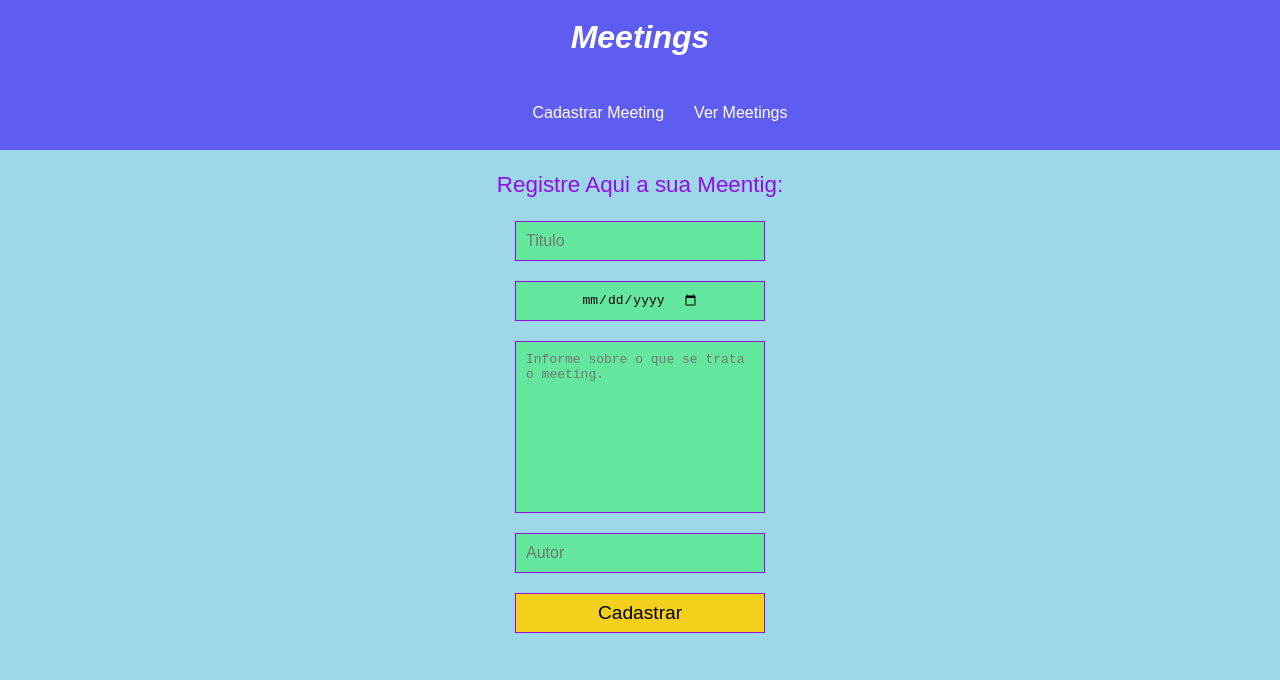
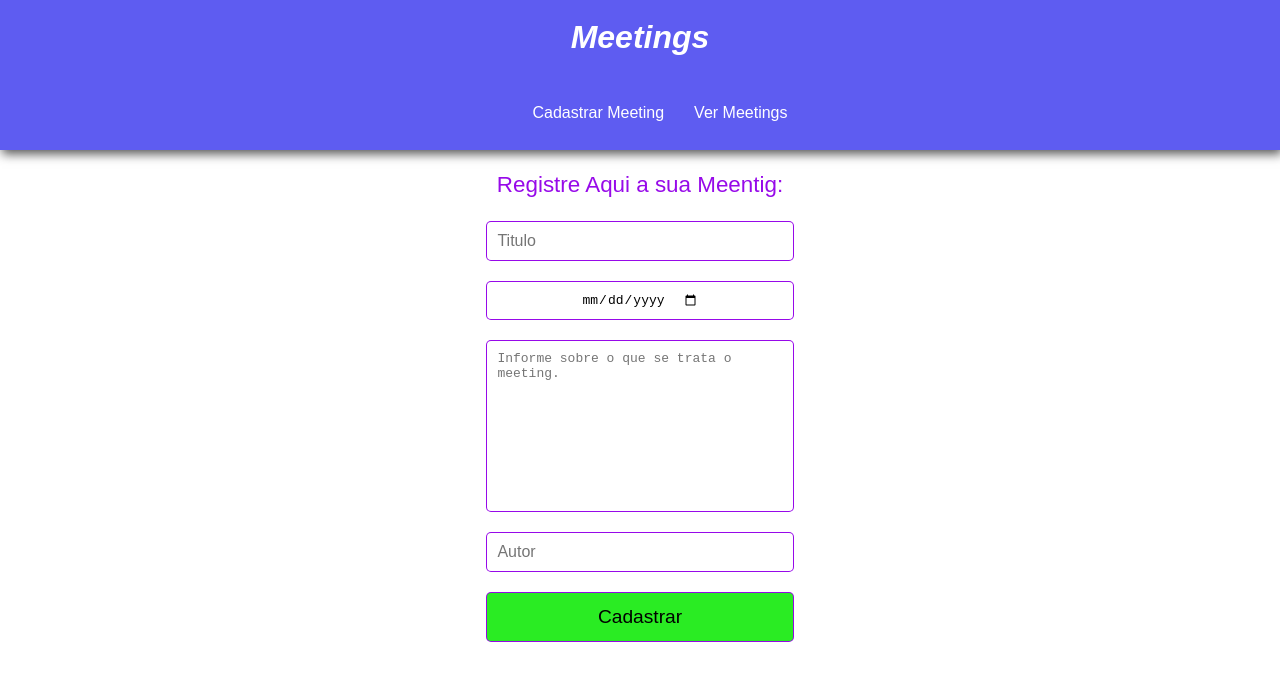
Before and after one commit to IsaiasLuiz/front-end-meetings, a React (Create React App) app: page / in a window 1280 px wide. Shown: the top 680 px of the page. Built offline with nearby package versions, Linux system fonts and the light colour scheme.

Commit message:
Refatorando cores

```diff
--- a/src/App.css
+++ b/src/App.css
@@ -2,6 +2,5 @@
 	width: 100vw;
 	min-height: 100vh;
 	box-sizing: border-box;
-	background: #77cadfb9;
 	overflow-x: unset;
 }
--- a/src/App.js
+++ b/src/App.js
@@ -6,7 +6,6 @@ class App extends Component {
 	render() {
 		return (
 			<div className="App">
-				{/* <TopBar /> */}
 				<Routes />
 			</div>
 		);
--- a/src/components/meetingCard/MeetingCard.jsx
+++ b/src/components/meetingCard/MeetingCard.jsx
@@ -6,9 +6,13 @@ export default class MeetingCard extends Component {
 	render() {
 		return (
 			<div className="meeting-card">
-				<p>Titulo: {this.props.data.title}</p>
-				<p>Data: {moment(this.props.data.date, 'YYYY/MM/DD').format('DD/MM/YYYY')}</p>
-				<p>Descrição: {this.props.data.description}</p>
+				<h2>
+					{this.props.data.title}
+					<p>
+						{moment(this.props.data.date, 'YYYY/MM/DD').format('DD/MM/YYYY')}
+					</p>
+				</h2>
+				<p>{this.props.data.description}</p>
 				<p>Autor: {this.props.data.author}</p>
 			</div>
 		);
--- a/src/components/meetingCard/meetingCard.css
+++ b/src/components/meetingCard/meetingCard.css
@@ -1,15 +1,34 @@
 .meeting-card {
-	border-radius: 10px;
+	border-radius: 5px;
 	display: flex;
-	width: 420px;
-	min-height: 350px;
+	width: 320px;
+	min-height: 250px;
 	flex-direction: column;
-	background: rgba(255, 105, 180, 0.432);
 	margin: 10px 10px 10px 10px;
+	box-shadow: 1px 0px 5px 1px rgb(155, 152, 152);
+	cursor: pointer;
+}
+
+.meeting-card h2 {
+	font-size: 1.2em;
+	font-weight: 900;
+	text-align: center;
+	color: #186481;
+}
+
+.meeting-card h2 p {
+	font-size: 0.6em;
+	margin: 5px;
 }
 
 .meeting-card p {
-	color: #fff;
+	font-size: 1em;
+	color: #186481;
 	margin: 20px 0 20px 10px;
 	word-wrap: break-word;
+	text-align: center;
 }
+
+.meeting-card:hover {
+	box-shadow: 2px 1px 5px rgb(155, 152, 152);
+}
--- a/src/components/topBar/topBar.css
+++ b/src/components/topBar/topBar.css
@@ -4,6 +4,7 @@
 	background: #5e5cf1;
 	color: #fff;
 	margin: 0;
+	box-shadow: 2px 4px 10px #555;
 }
 
 .title {
--- a/src/pages/registerMeeting/RegisterMeeting.jsx
+++ b/src/pages/registerMeeting/RegisterMeeting.jsx
@@ -1,5 +1,6 @@
 import React, { Component } from 'react';
 import API from '../../services/API';
+import moment from 'moment';
 import Loanding from '../../components/loanding';
 import Notification from '../../components/notification';
 import './registerMeeting.css';
@@ -8,6 +9,8 @@ const MEETING_REGISTERED = 'Meeting Registrada!!';
 
 const MEETING_NOT_REGISTERED =
 	'Ocorreu um Erro Durante o Registro!! Tente Novamente!';
+
+const DATE_INVALID = 'Data não pode ser inferior a hoje!';
 
 export default class RegisterMeeting extends Component {
 	state = {
@@ -25,8 +28,20 @@ export default class RegisterMeeting extends Component {
 		this.setState({ meetingTitle: event.target.value });
 	};
 
-	insertDate = () => {
+	insertDate = value => {
+		const now = moment(Date.now()).format('YYYY/MM/DD');
+		const date = value || event.target.value;
+
+		if (moment(date, 'YYYY-MM-DD').isBefore(now)) {
+			this.setState({
+				registrationAttempt: DATE_INVALID,
+				notification: true,
+				savedMeeting: false
+			});
+		} else {
+			this.setState({ registrationAttempt: '', notification: false });
 			this.setState({ meetingDate: event.target.value });
+		}
 	};
 
 	insertDescription = () => {
@@ -49,6 +64,7 @@ export default class RegisterMeeting extends Component {
 			.then(() => {
 				this.setState({ registrationAttempt: MEETING_REGISTERED });
 				this.setState({ savedMeeting: true });
+				this.clearFields();
 			})
 			.catch(() => {
 				this.setState({ registrationAttempt: MEETING_NOT_REGISTERED });
@@ -59,8 +75,18 @@ export default class RegisterMeeting extends Component {
 			});
 	};
 
+	clearFields = () => {
+		this.setState({
+			meetingTitle: '',
+			meetingDate: '',
+			meetingDescription: '',
+			meetingAuthor: ''
+		});
+	};
+
 	render() {
 		return (
+			<div>
 				<div className="register-meeting">
 					<Loanding active={this.state.loanding} />
 					{this.state.notification && (
@@ -70,15 +96,31 @@ export default class RegisterMeeting extends Component {
 						/>
 					)}
 					<p>Registre Aqui a sua Meentig:</p>
-				<input type="text" placeholder="Titulo" onChange={this.insertTitle} />
-				<input type="date" onChange={this.insertDate} />
+					<input
+						type="text"
+						placeholder="Titulo"
+						onChange={this.insertTitle}
+						value={this.state.meetingTitle}
+					/>
+					<input
+						type="date"
+						onChange={this.insertDate}
+						value={this.state.meetingDate}
+					/>
 					<textarea
 						rows="10"
 						placeholder="Informe sobre o que se trata o meeting."
 						onChange={this.insertDescription}
+						value={this.state.meetingDescription}
 					/>
-				<input type="text" placeholder="Autor" onChange={this.insertAuthor} />
+					<input
+						type="text"
+						placeholder="Autor"
+						onChange={this.insertAuthor}
+						value={this.state.meetingAuthor}
+					/>
 					<button onClick={this.registrerMeeting}>Cadastrar</button>
+				</div>
 			</div>
 		);
 	}
--- a/src/pages/registerMeeting/registerMeeting.css
+++ b/src/pages/registerMeeting/registerMeeting.css
@@ -1,3 +1,8 @@
+.register-meeting {
+	min-width: 60%;
+	max-width: 60%;
+	margin: auto;
+}
 .register-meeting,
 .register-meeting p,
 .register-meeting input,
@@ -13,31 +18,31 @@
 	color: rgba(149, 5, 233, 0.979);
 	padding: 0;
 	font-size: 1.4em;
+	text-align: center;
 }
 
 .register-meeting input[type='date'] {
 	flex-direction: unset;
 }
 
-.register-meeting input,
 .register-meeting button {
-	height: 40px;
 }
 
 .register-meeting input,
 .register-meeting textarea,
 button {
-	width: 250px;
+	min-width: 250px;
+	width: 40%;
 	padding: 0px;
 	margin: 0 0 20px 0;
 	font-size: 1.2em;
 	box-sizing: border-box;
 	border: 1px solid rgba(149, 5, 233, 0.979);
+	border-radius: 5px;
 }
 
 .register-meeting input,
 .register-meeting textarea {
-	background: #63e79e;
 	color: #000;
 	padding: 10px;
 	font-size: 1em;
@@ -45,8 +50,9 @@ button {
 }
 
 .register-meeting button {
-	background: rgba(255, 208, 0, 0.884);
-	color: #000;
+	background: rgb(42, 236, 35);
+	height: 50px;
 	font-size: 1.2em;
 	cursor: pointer;
+	color: #000;
 }
```
Lines whose indentation alone changed are shown as unchanged.
